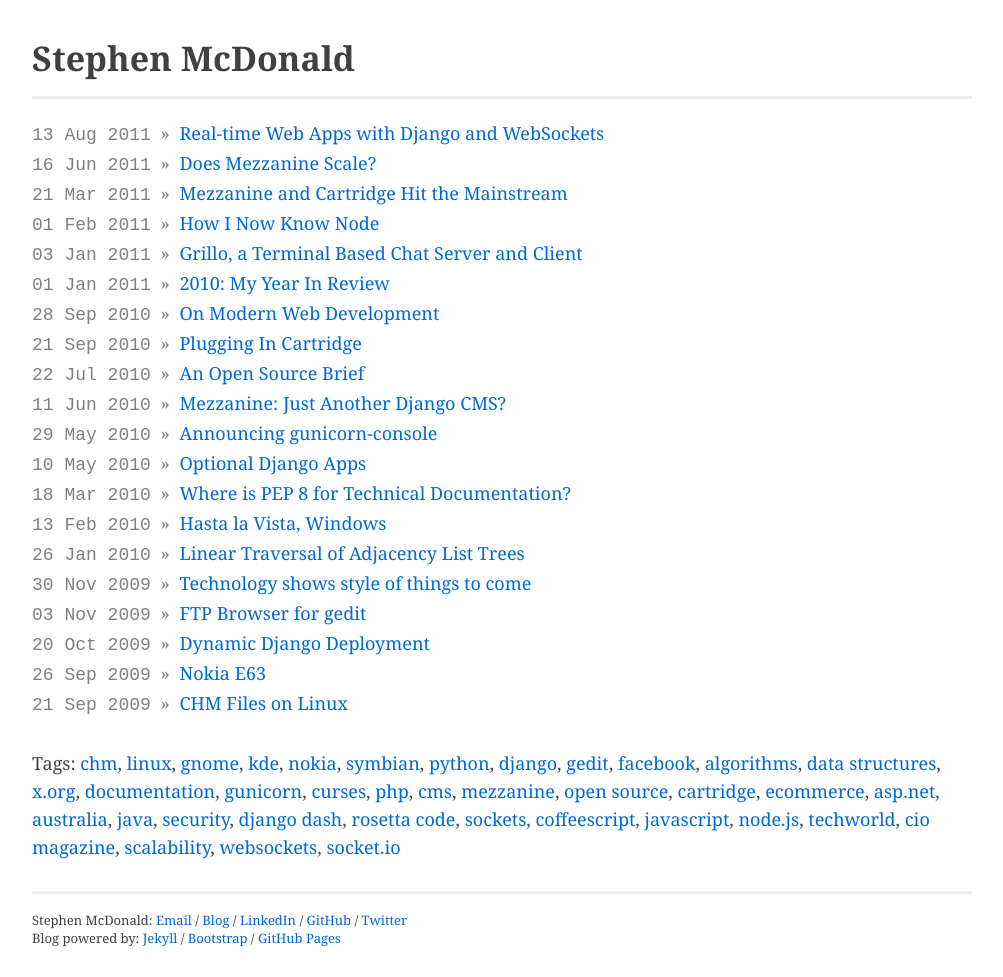
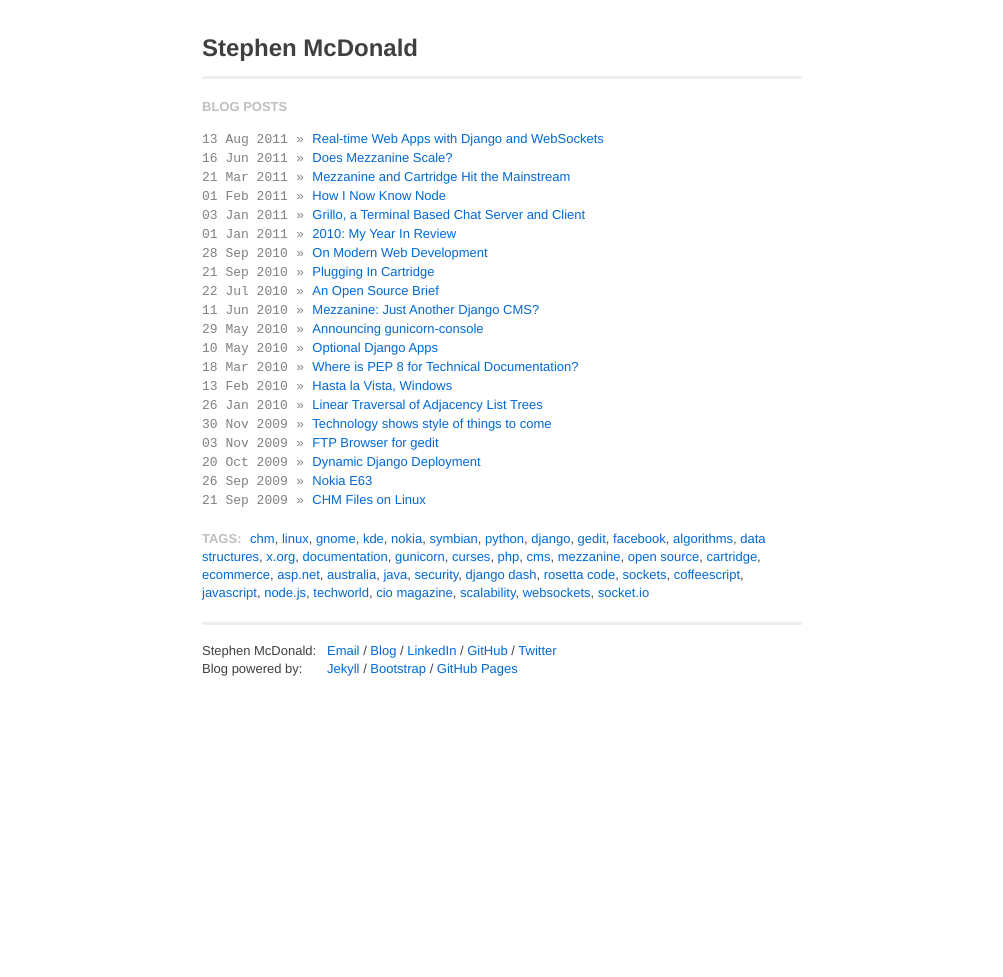
Before and after one commit to xli1224/stephenmcd.github.com, a Jekyll site: the page built from index.html, in a window 1280 px wide. Shown: the whole page, without its empty margins (138-1141 px from the left). Built offline with Jekyll 4.4.1, drawn with Linux system fonts in a browser that asks for light colours; after the commit the page ends 900 px from its top, so only the background shows below that.

Commit message:
Style/template tweaks.

```diff
--- a/_layouts/tag_index.html
+++ b/_layouts/tag_index.html
@@ -3,6 +3,6 @@
 ---
 <ul class="posts unstyled">
     {% for post in site.tags[page.tag] %}
-    <li><span>{{ post.date | date_to_string }}</span> &raquo; <a href="{{ post.url }}">{{ post.title }}</a></li>
+    <li><span class="date">{{ post.date | date_to_string }}</span> &raquo; <a href="{{ post.url }}">{{ post.title }}</a></li>
     {% endfor %}
 </ul>
--- a/css/style.css
+++ b/css/style.css
@@ -1,23 +1,25 @@
 
-body {font-family:georgia, serif;}
-h1 {font-size:34px; border-bottom:3px solid #eee; padding:20px 0; margin:20px 0;}
-p, li, th, td, h4 {font-size:18px; line-height:28px;}
-p, ul {margin-bottom:20px;}
-h4 {font-size:24px; margin:30px 0 10px 0;}
+.container {width:600px;}
 
-.posts span {font-family:monospace; margin-right:5px;}
+h1 {font-size:24px; border-bottom:3px solid #eee; padding:10px 0; margin:20px 0;}
+h4 {margin:20px 0 0 0;}
+h6 {margin:-10px 0 10px 0;}
+
+.date {font-family:monospace; margin-right:5px;}
+.posts {margin-top:-5px;}
 .posts a {margin-left:5px;}
 
-pre code {background-color:inherit; padding:0;}
-pre {margin:20px 0;}
-code {font-size:13px;}
+pre code {background-color:inherit;}
+pre, table, .tags {margin:20px 0;}
+.tags span {font-size:13px; color:#bfbfbf; text-transform:uppercase;
+            font-weight:bold; margin-right:5px;}
 
-.tags {margin:30px 0;}
-footer {border-top:3px solid #eee; margin-bottom:30px;}
-
-pre, table {margin:30px 0;}
 tr.top th, td.y, td.n {text-align:center;}
 td.y {color:green;}
 td.n {color:red;}
-blockquote {margin:30px 100px;}
-blockquote p {font-size:24px; line-height:32px; font-style:italic;}
+
+blockquote {margin:30px;}
+blockquote p {font-style:italic;}
+
+footer {border-top:3px solid #eee; margin-bottom:30px;}
+footer span {float:left; width:125px;}
--- a/index.html
+++ b/index.html
@@ -2,11 +2,15 @@
 layout: default
 title: Stephen McDonald
 ---
+<h6>Blog Posts</h6>
 <ul class="posts unstyled">
     {% for post in site.posts %}
-    <li><span>{{ post.date | date_to_string }}</span> &raquo; <a href="{{ post.url }}">{{ post.title }}</a></li>
+    <li><span class="date">{{ post.date | date_to_string }}</span> &raquo; <a href="{{ post.url }}">{{ post.title }}</a></li>
     {% endfor %}
 </ul>
 <p class="tags">
-Tags: {% for tag in site.tags %}<a href="/tag/{{ tag[0] | replace:' ','-' | replace:'.','' }}/">{{ tag[0] }}</a>{% unless forloop.last %}, {% endunless %}{% endfor %}
+<span>Tags:</span>
+{% for tag in site.tags %}
+<a href="/tag/{{ tag[0] | replace:' ','-' | replace:'.','' }}/">{{ tag[0] }}</a>{% unless forloop.last %}, {% endunless %}
+{% endfor %}
 </p>
```
